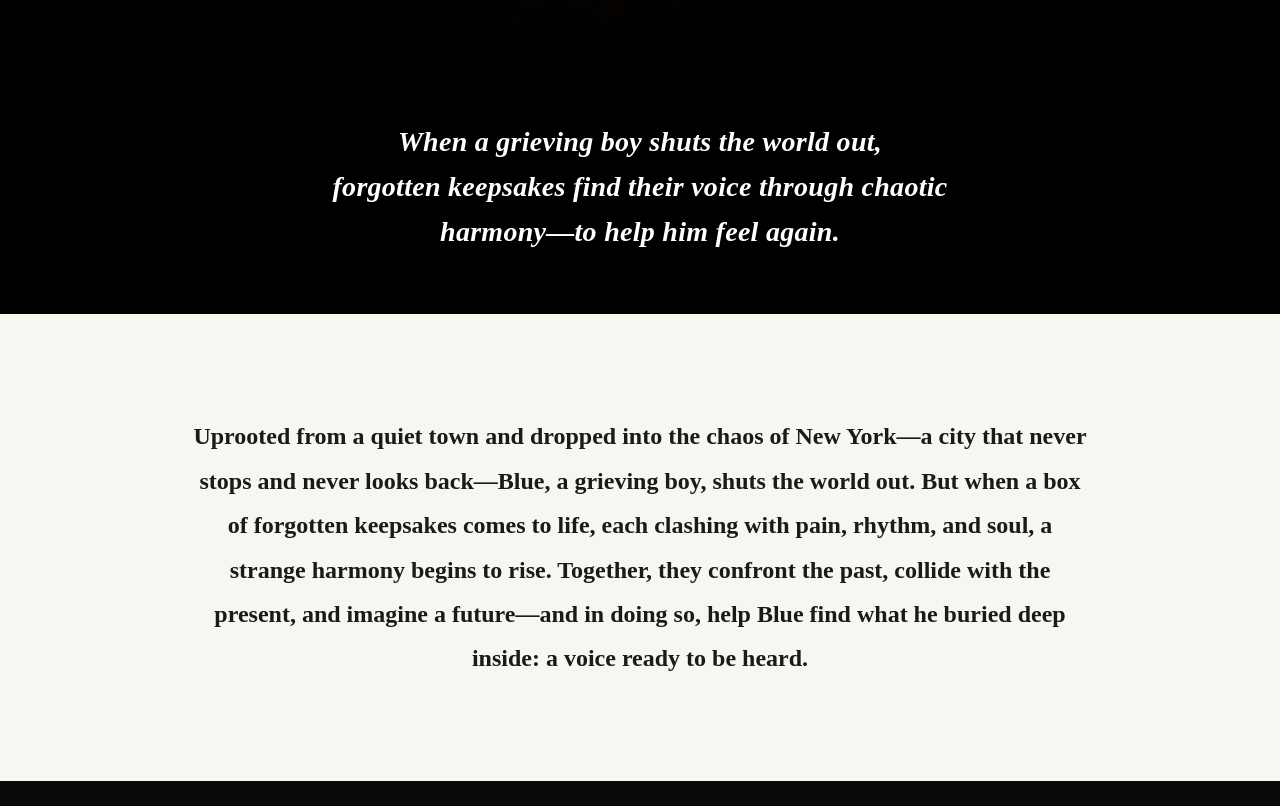
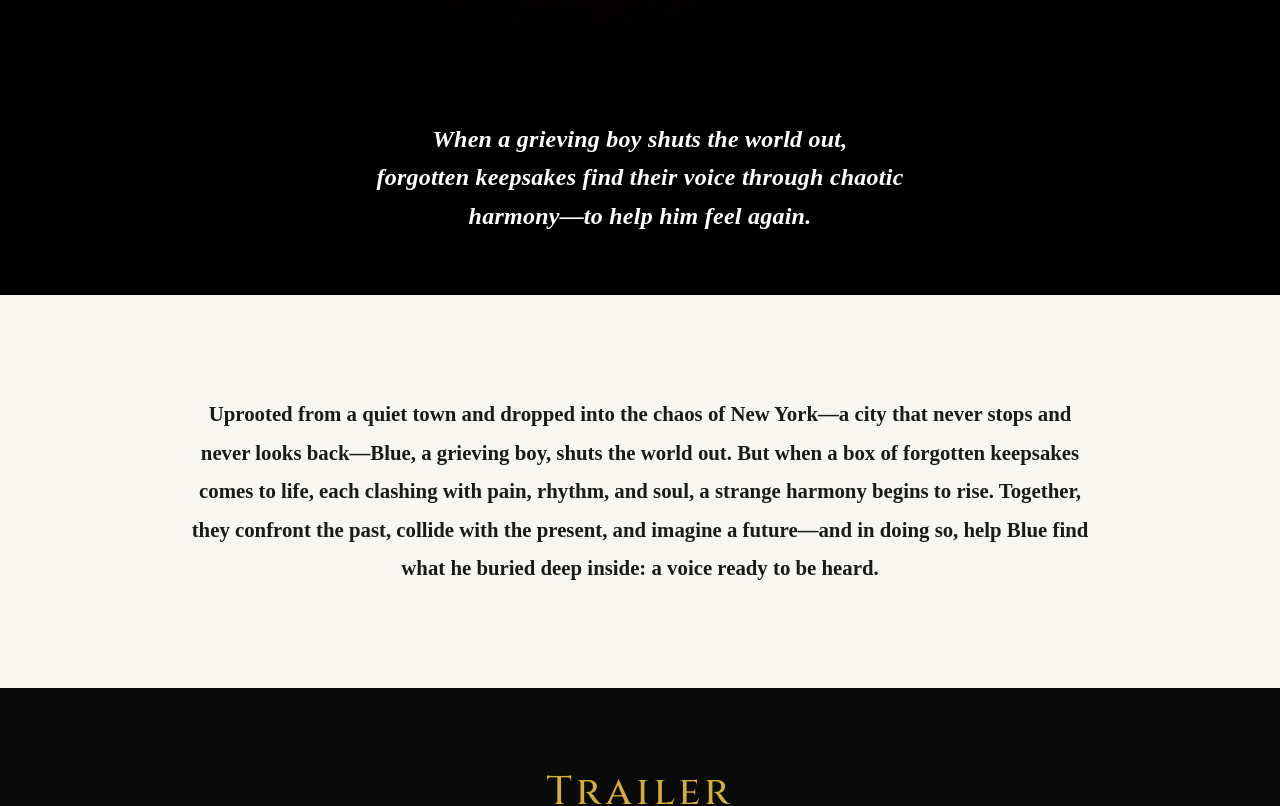
Before and after one commit to pankaj3399/a-colorful-tale, a React (Vite) app: page / in a window 1280 px wide. Shown: the part 680-1486 px from the top of the page. Built offline with nearby package versions, Linux system fonts and the light colour scheme; a web font is replaced by a local one.

Commit message:
Adjust font sizes in App.css for logline, summary content, and copyright sections to enhance readability and visual consistency.

```diff
--- a/src/App.css
+++ b/src/App.css
@@ -45,7 +45,7 @@
 
 .logline {
   font-family: 'PT Serif Caption', serif;
-  font-size: clamp(1.35rem, 3.5vw, 1.75rem);
+  font-size: clamp(1.15rem, 3vw, 1.5rem);
   font-weight: 700;
   font-style: italic;
   color: #ffffff;
@@ -70,7 +70,7 @@
 
 .summary-content p {
   font-family: 'PT Serif Caption', serif;
-  font-size: clamp(1.15rem, 2.8vw, 1.5rem);
+  font-size: clamp(1rem, 2.4vw, 1.3rem);
   font-weight: 700;
   line-height: 1.85;
   color: #1a1a1a;
@@ -590,7 +590,7 @@
 
 .copyright {
   font-family: 'Inter', sans-serif;
-  font-size: 0.85rem;
+  font-size: 1rem;
   color: rgba(255, 255, 255, 0.45);
   margin: 0;
   letter-spacing: 0.04em;
```
